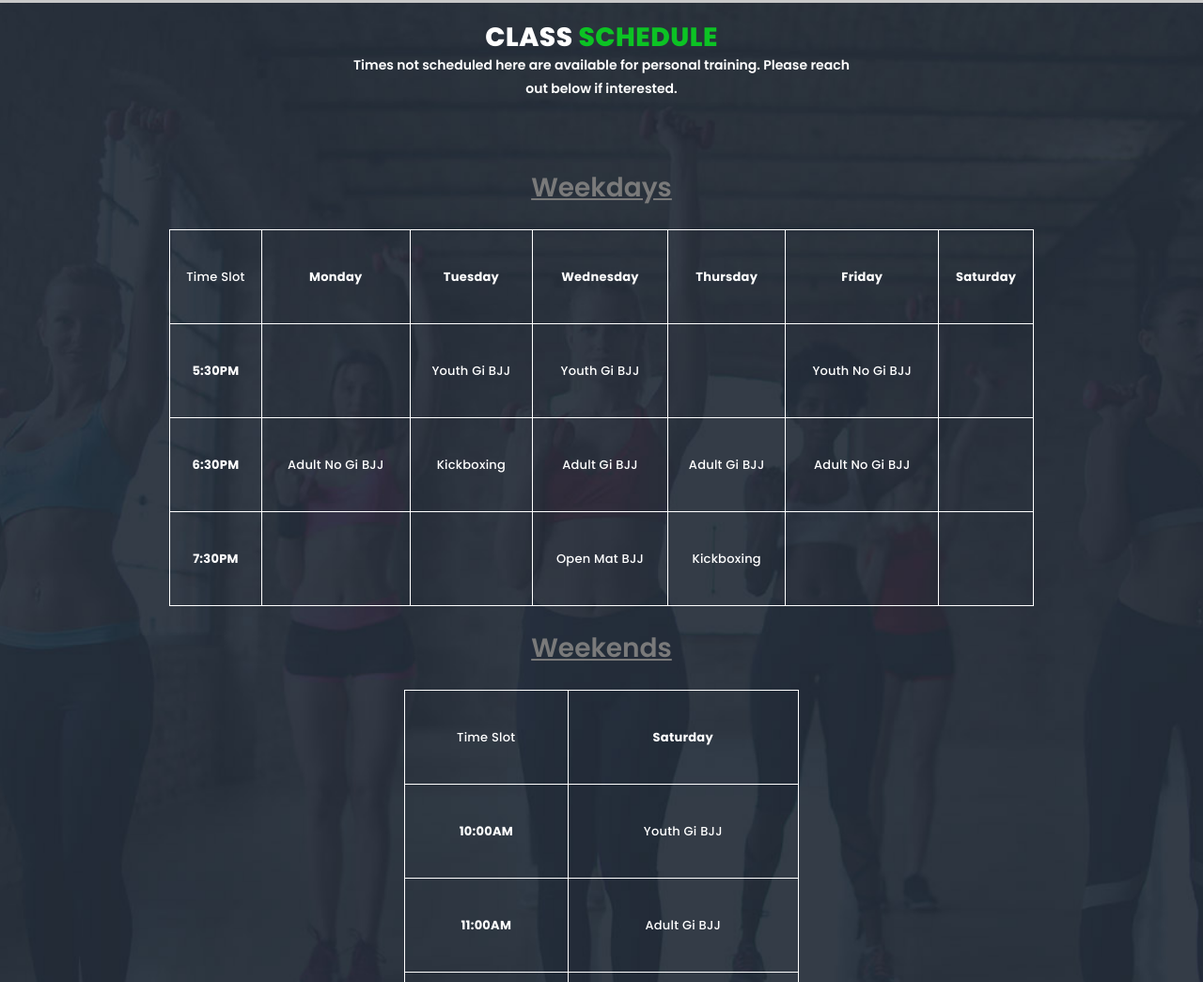
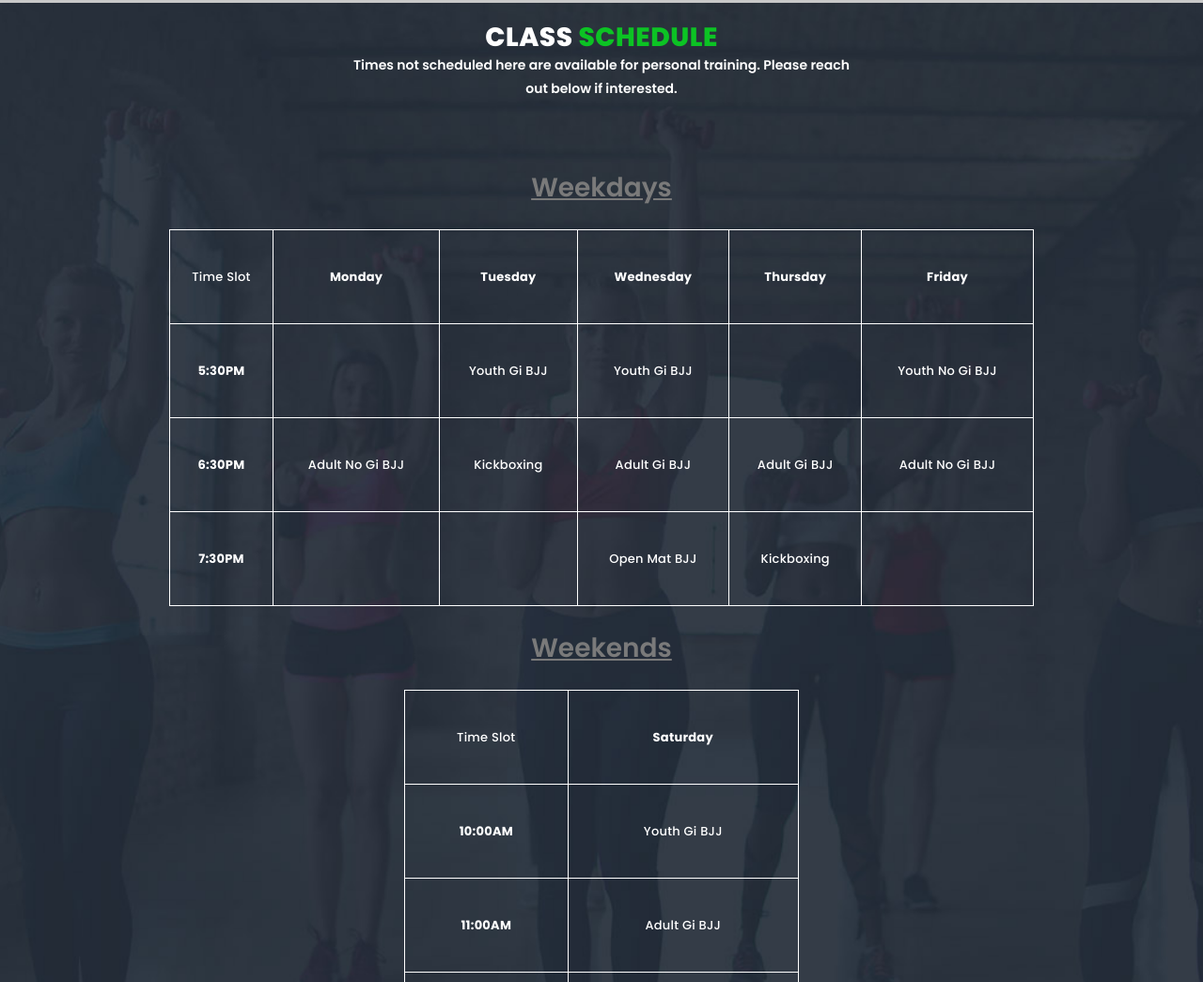
Before and after one commit to PLFitness/PowerLevelFitness, a plain HTML site: page index.html in a window 1280 px wide. Shown: the part 2689-3734 px from the top of the page at 94% size. Drawn offline with Linux system fonts and the light colour scheme.

Commit message:
removed saturday

```diff
--- a/index.html
+++ b/index.html
@@ -256,7 +256,6 @@ https://templatemo.com/tm-548-training-studio
                                     <td class="thursday ts-item show" data-tsmeta="thursday"><strong>Thursday</strong>
                                     </td>
                                     <td class="friday ts-item show" data-tsmeta="friday"><strong>Friday</strong></td>
-                                    <td class="saturday ts-item show" data-tsmeta="saturday"><strong>Saturday</strong>
                                     </td>
                                 </tr>
                                 <tr>
@@ -266,7 +265,6 @@ https://templatemo.com/tm-548-training-studio
                                     <td class="wednesday ts-item show" data-tsmeta="wednesday">Youth Gi BJJ</td>
                                     <td class="thursday ts-item show" data-tsmeta="thursday"></td>
                                     <td class="friday ts-item show" data-tsmeta="friday">Youth No Gi BJJ</td>
-                                    <td class="saturday ts-item show" data-tsmeta="saturday"></td>
                                 </tr>
                                 <tr>
                                     <td class="day-time"><strong>6:30PM</strong></td>
@@ -275,7 +273,6 @@ https://templatemo.com/tm-548-training-studio
                                     <td class="wednesday ts-item show" data-tsmeta="wednesday">Adult Gi BJJ</td>
                                     <td class="thursday ts-item show" data-tsmeta="thursday">Adult Gi BJJ</td>
                                     <td class="friday ts-item show" data-tsmeta="friday">Adult No Gi BJJ</td>
-                                    <td class="saturday ts-item show" data-tsmeta="saturday"></td>
                                 </tr>
                                 <tr>
                                     <td class="day-time"><strong>7:30PM</strong></td>
@@ -284,7 +281,6 @@ https://templatemo.com/tm-548-training-studio
                                     <td class="wednesday ts-item show" data-tsmeta="wednesday">Open Mat BJJ</td>
                                     <td class="thursday ts-item show" data-tsmeta="thursday">Kickboxing</td>
                                     <td class="friday ts-item show" data-tsmeta="friday"></td>
-                                    <td class="saturday ts-item show" data-tsmeta="saturday"></td>
                                 </tr>
 
                             </tbody>
```
